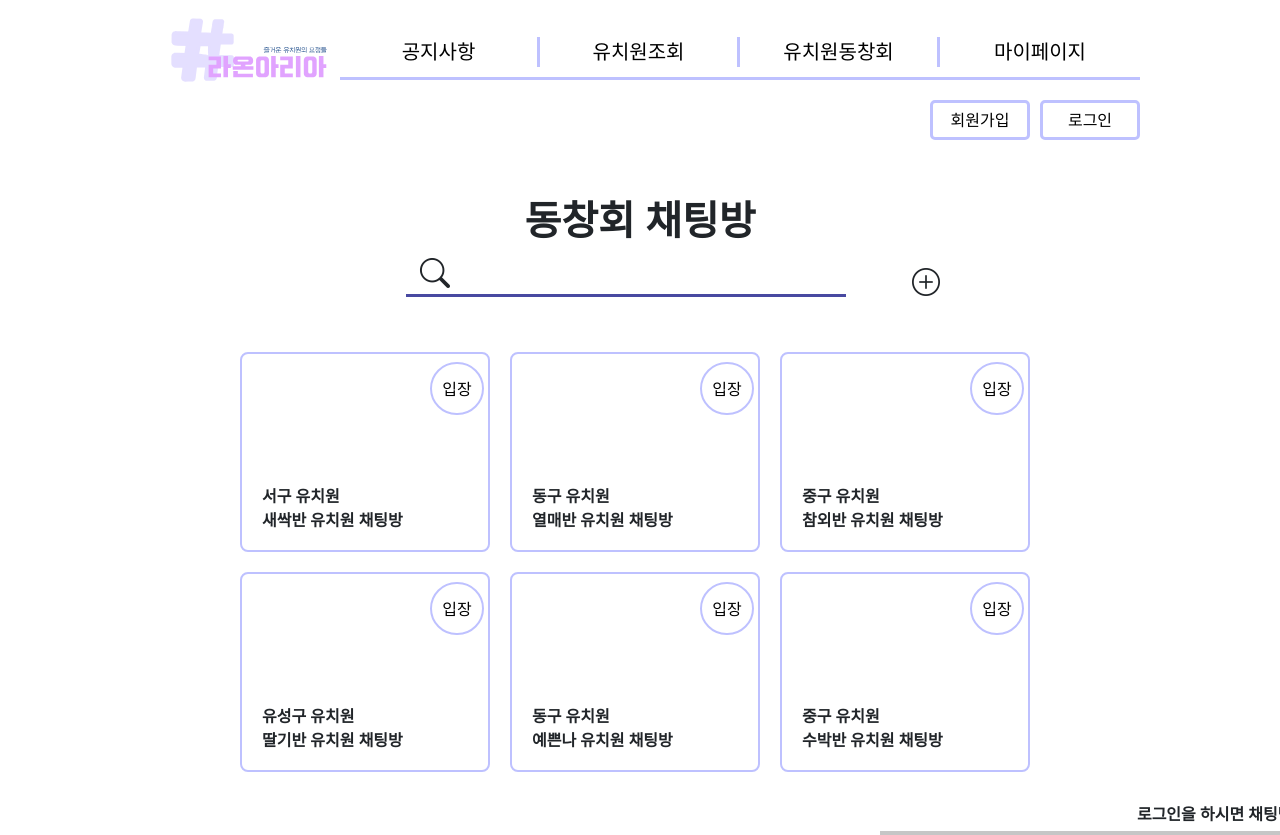
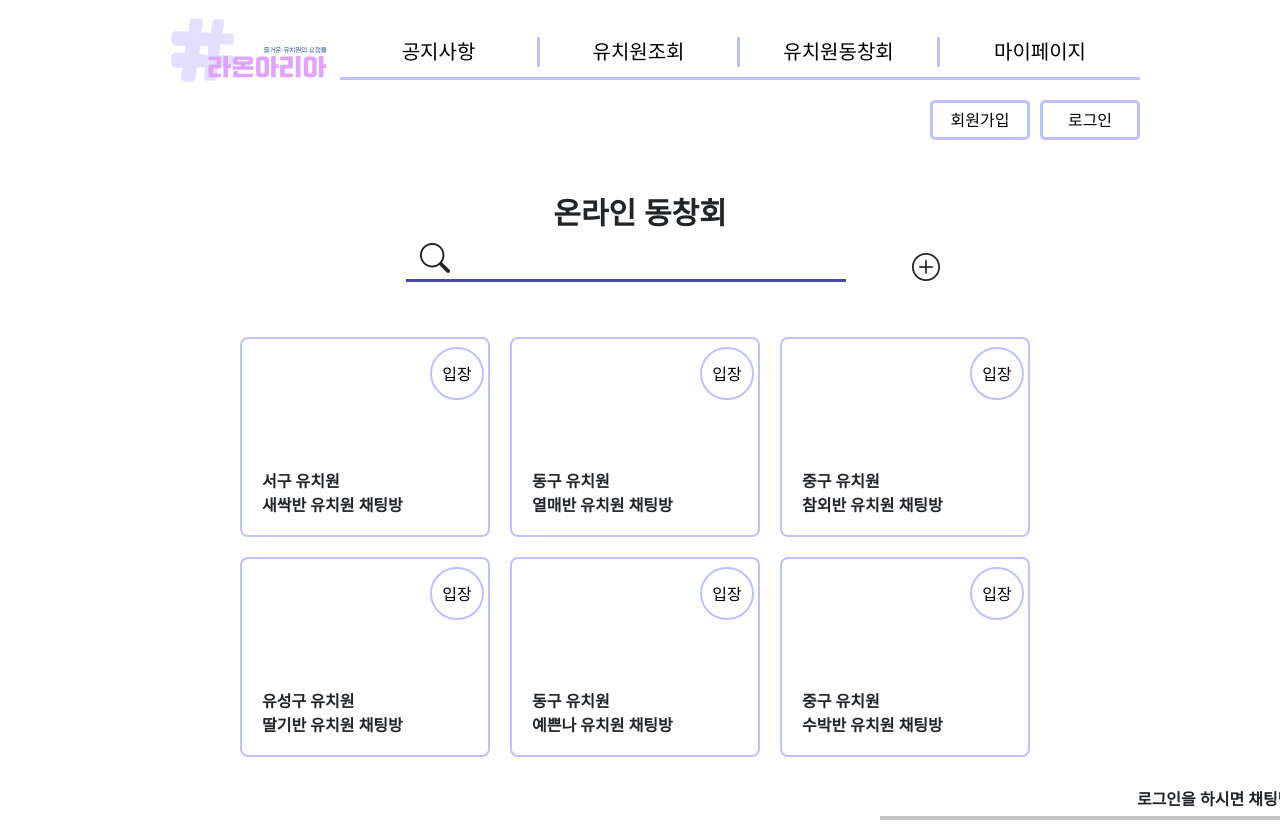
Before and after one commit to songeunseon/Raonaria, a Vue app in the folder RA/: page /reunion in a window 1280 px wide. Shown: the top 835 px of the page. Built offline with nearby package versions, Linux system fonts and the light colour scheme.

Commit message:
2023.10.05

```diff
--- a/RA/src/views/ReunionView.vue
+++ b/RA/src/views/ReunionView.vue
@@ -2,7 +2,7 @@
     <TopMenu />
     <div id="chat">
         <div class="chat_box">
-            <p class="chat_room">동창회 채팅방</p>
+            <p class="chat_room">온라인 동창회</p>
             <div class="chat_add">
                 <div class="icon">
                     <i class="bi bi-search"></i>
@@ -74,7 +74,7 @@ export default{
 
         .chat_room{
             text-align:center;
-            font-size:40px;
+            font-size:30px;
             font-weight:800;
         }
 
--- a/RA/src/views/chatWindow.css
+++ b/RA/src/views/chatWindow.css
@@ -2,7 +2,7 @@
     width:1000px;
     height:800px;
     margin:60px auto;
-    border:1px solid black;
+    /* border:1px solid black; */
 }
 
 .header{
```
